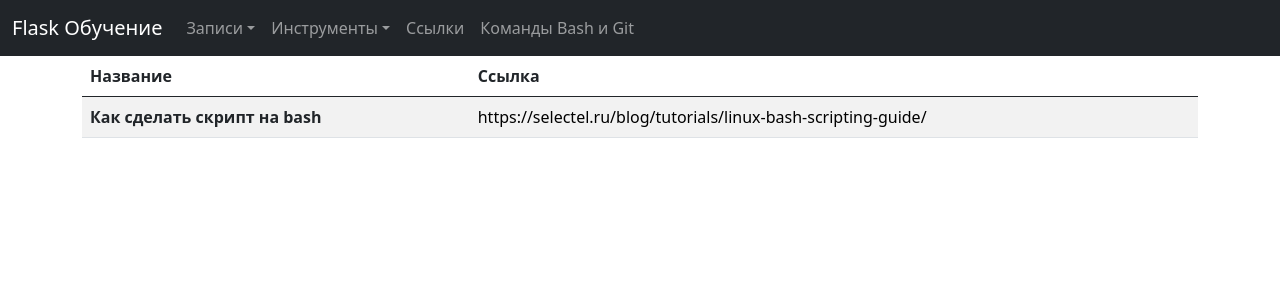
After one commit to savinsyu/flask-project-full, a Flask app: page /links in a window 1280 px wide. The commit adds this page. Shown: the top 300 px of the page. Run offline with Flask 3, Linux system fonts and the light colour scheme; data comes from the database, SQL or seed files in the repository; both versions use the stored data as it was after the commit.

Commit message:
Add links

```diff
--- a/app.py
+++ b/app.py
@@ -96,6 +96,13 @@ def git_and_bashes():
     git_and_bashes = conn.execute("SELECT * FROM git_and_bash").fetchall()
     conn.close()
     return render_template("git_and_bash.html", git_and_bashes=git_and_bashes)
+
+@app.route("/links")
+def links():
+    conn = get_db_connection()
+    links = conn.execute("SELECT * FROM links").fetchall()
+    conn.close()
+    return render_template("links.html", links=links)
 
 
 @app.route("/posts")
--- /dev/null
+++ b/templates/links.html
@@ -0,0 +1,20 @@
+{% extends "base.html" %}
+{% block title %}Полезные ссылки{% endblock %}
+{% block content %}
+<table class="table table-striped">
+  <thead>
+    <tr>
+      <th scope="col">Название</th>
+      <th scope="col">Ссылка</th>
+    </tr>
+  </thead>
+  <tbody>
+   {% for links in links %}
+    <tr>
+      <th>{{ links['name'] }}</th>
+      <td><a href="{{ links['link'] }}" target="_blank">{{ links['link'] }}</a></td>
+    </tr>
+   {% endfor %}
+  </tbody>
+</table>
+{% endblock %}
--- a/templates/navbar.html
+++ b/templates/navbar.html
@@ -21,7 +21,7 @@
                </ul>
             </li>
             <li class="nav-item dropdown">
-               <a class="nav-link dropdown-toggle" href="#"  role="button" data-bs-toggle="dropdown" aria-expanded="false">Инструменты и помощь</a>
+               <a class="nav-link dropdown-toggle" href="#"  role="button" data-bs-toggle="dropdown" aria-expanded="false">Инструменты</a>
                <ul class="dropdown-menu" aria-labelledby="navbarDropdown">
                   <li>
                      <a class="dropdown-item" href="{{ url_for('upload_images') }}">Загрузка картинок</a>
@@ -29,10 +29,13 @@
                   <li>
                      <a class="dropdown-item" href="{{ url_for('password') }}">Генерация пароля</a>
                   </li>
-                  <li>
-                     <a class="dropdown-item" href="{{ url_for('git_and_bashes') }}">Команды Bash и Git</a>
-                  </li>
                </ul>
+            </li>
+            <li class="nav-item dropdown">
+               <a class="nav-link" href="{{ url_for('links') }}">Ссылки</a>
+            </li>
+            <li class="nav-item dropdown">
+               <a class="nav-link" href="{{ url_for('git_and_bashes') }}">Команды Bash и Git</a>
             </li>
          </ul>
       </div>
```
Also changed, not shown: database.db, static/images/BoxModel_Properties.png (deleted), static/images/FlexBox_Layout_Properties.png (deleted), static/images/Font_Properties.png (deleted), static/images/Grid_Layout_Properties.png (deleted), static/images/Shorthand_Properties.png (deleted), 2 other files.
